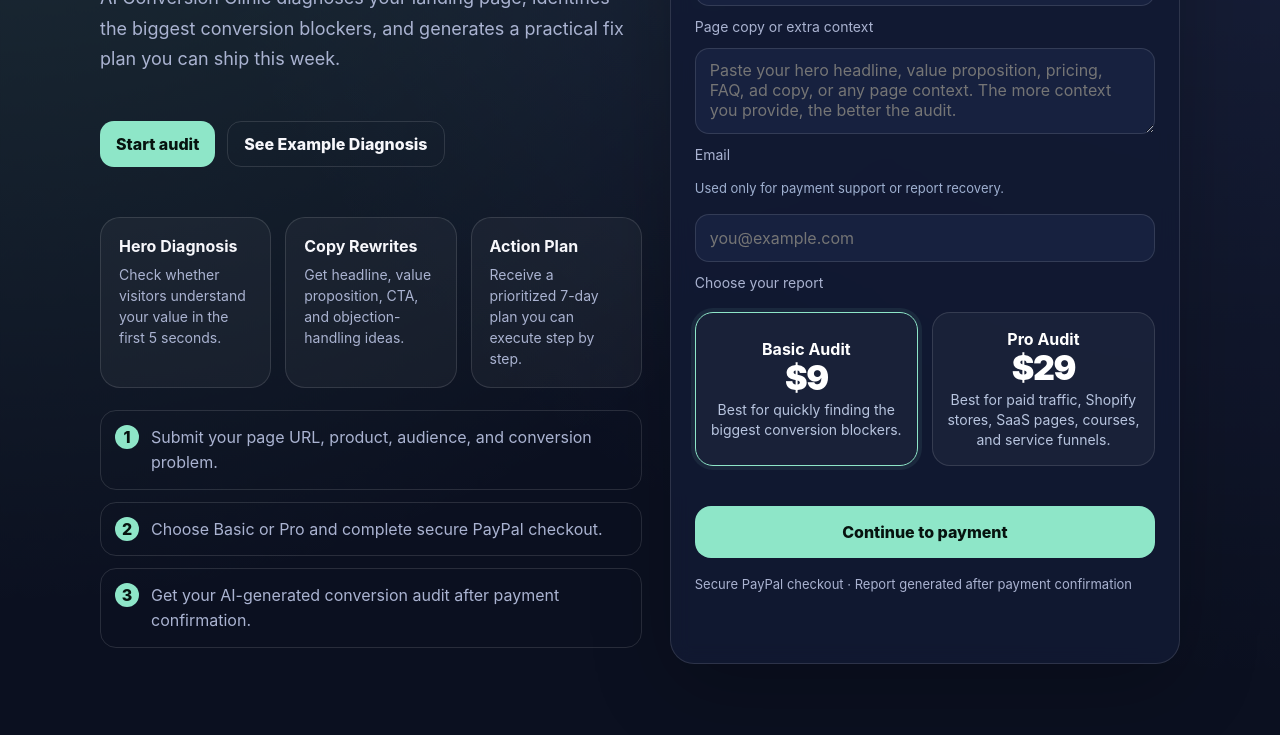
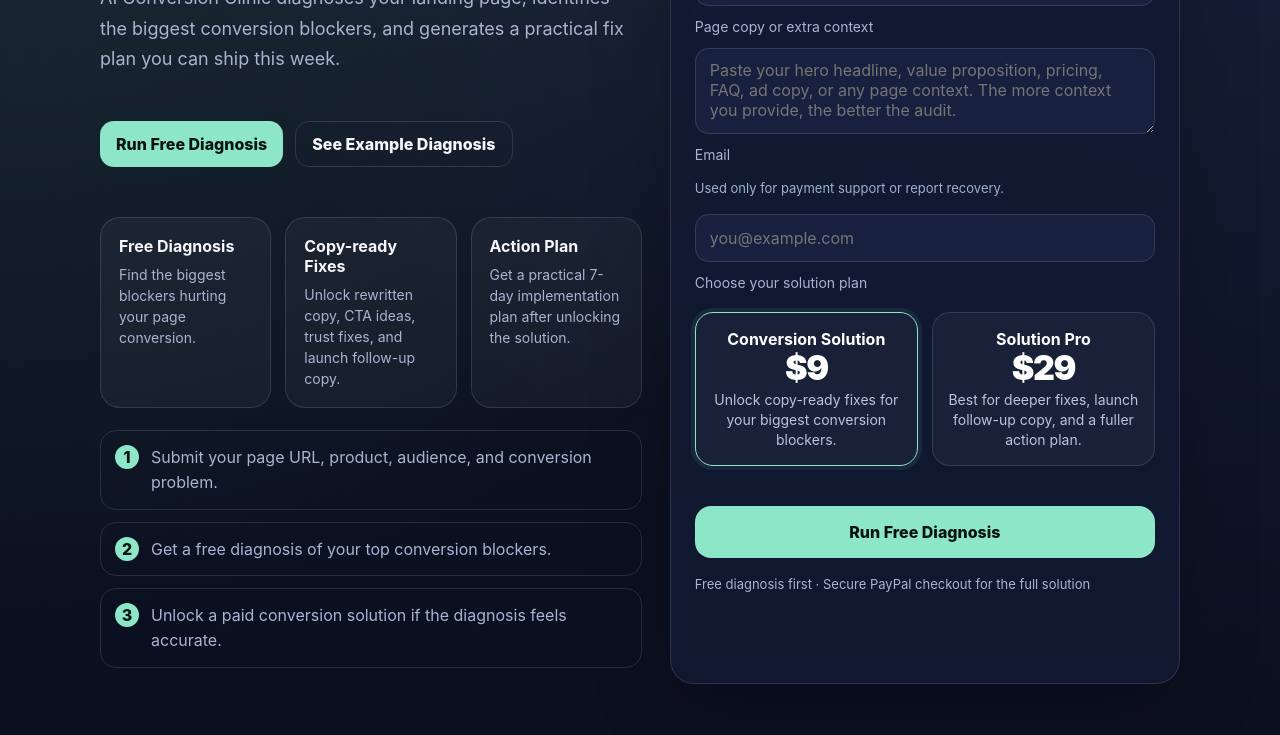
Before and after one commit to haiyangr-cmyk/ai-conversion-clinic, a Next.js app: page / in a window 1280 px wide. Shown: the part 500-1235 px from the top of the page. Built offline with nearby package versions, Linux system fonts and the light colour scheme.

Commit message:
Update homepage copy for ACC 2 diagnosis model

```diff
--- a/app/page.tsx
+++ b/app/page.tsx
@@ -18,16 +18,16 @@ const initialForm: AuditInput = {
 
 const useCases = [
   {
-    title: "Hero Diagnosis",
-    text: "Check whether visitors understand your value in the first 5 seconds."
+    title: "Free Diagnosis",
+    text: "Find the biggest blockers hurting your page conversion."
   },
   {
-    title: "Copy Rewrites",
-    text: "Get headline, value proposition, CTA, and objection-handling ideas."
+    title: "Copy-ready Fixes",
+    text: "Unlock rewritten copy, CTA ideas, trust fixes, and launch follow-up copy."
   },
   {
     title: "Action Plan",
-    text: "Receive a prioritized 7-day plan you can execute step by step."
+    text: "Get a practical 7-day implementation plan after unlocking the solution."
   }
 ];
 
@@ -96,7 +96,7 @@ export default function HomePage() {
       <div className="container">
         <nav className="nav">
           <div className="brand"><img className="brand-logo" src="/logo.jpeg" alt="AI Conversion Clinic logo" />AI Conversion Clinic</div>
-          <span className="badge">Conversion audit in minutes · PayPal checkout</span>
+          <span className="badge">Free diagnosis · Paid fix plan</span>
         </nav>
 
         <section className="grid">
@@ -106,20 +106,20 @@ export default function HomePage() {
             <p>AI Conversion Clinic diagnoses your landing page, identifies the biggest conversion blockers, and generates a practical fix plan you can ship this week.</p>
 
             <div className="hero-actions">
-              <a className="mini-cta" href="#audit-form">Start audit</a>
+              <a className="mini-cta" href="#audit-form">Run Free Diagnosis</a>
               <a className="mini-cta secondary" href="#sample-report">See Example Diagnosis</a>
             </div>
 
             <div className="cards">
-              <div className="card"><strong>Hero Diagnosis</strong><span>Check whether visitors understand your value in the first 5 seconds.</span></div>
-              <div className="card"><strong>Copy Rewrites</strong><span>Get headline, value proposition, CTA, and objection-handling ideas.</span></div>
-              <div className="card"><strong>Action Plan</strong><span>Receive a prioritized 7-day plan you can execute step by step.</span></div>
+              <div className="card"><strong>Free Diagnosis</strong><span>Find the biggest blockers hurting your page conversion.</span></div>
+              <div className="card"><strong>Copy-ready Fixes</strong><span>Unlock rewritten copy, CTA ideas, trust fixes, and launch follow-up copy.</span></div>
+              <div className="card"><strong>Action Plan</strong><span>Get a practical 7-day implementation plan after unlocking the solution.</span></div>
             </div>
 
             <div className="steps">
               <div className="step">Submit your page URL, product, audience, and conversion problem.</div>
-              <div className="step">Choose Basic or Pro and complete secure PayPal checkout.</div>
-              <div className="step">Get your AI-generated conversion audit after payment confirmation.</div>
+              <div className="step">Get a free diagnosis of your top conversion blockers.</div>
+              <div className="step">Unlock a paid conversion solution if the diagnosis feels accurate.</div>
             </div>
 </div>
 
@@ -282,7 +282,7 @@ export default function HomePage() {
             </div>
 
             <div className="field">
-              <label>Choose your report</label>
+              <label>Choose your solution plan</label>
               <div className="price-grid">
                 {(Object.keys(tiers) as Tier[]).map((tier) => (
                   <button
@@ -299,8 +299,8 @@ export default function HomePage() {
               </div>
             </div>
 
-            <button className="cta" type="submit">Continue to payment</button>
-            <p className="footer">Secure PayPal checkout · Report generated after payment confirmation</p>
+            <button className="cta" type="submit">Run Free Diagnosis</button>
+            <p className="footer">Free diagnosis first · Secure PayPal checkout for the full solution</p>
           </form>
         </section>
 
@@ -348,7 +348,7 @@ export default function HomePage() {
 
         <section className="section comparison-section" id="compare-plans">
           <div className="section-heading compact">
-            <span className="eyebrow">Basic vs Pro</span>
+            <span className="eyebrow">Solution Plans</span>
             <h2>Choose the depth you need</h2>
             <p>
               Basic gives you a quick diagnosis. Pro gives you a fuller action plan for pages with traffic,
@@ -356,7 +356,7 @@ export default function HomePage() {
             </p>
           </div>
 
-          <div className="compare-table" role="table" aria-label="Basic and Pro audit comparison">
+          <div className="compare-table" role="table" aria-label="Conversion solution plan comparison">
             <div className="compare-row compare-head" role="row">
               <div role="columnheader">What you get</div>
               <div role="columnheader">Conversion Solution · $9</div>
--- a/lib/pricing.ts
+++ b/lib/pricing.ts
@@ -2,15 +2,15 @@ import type { Tier } from "./types";
 
 export const tiers: Record<Tier, { name: string; price: string; description: string; features: string[] }> = {
   basic: {
-    name: "Basic Audit",
+    name: "Conversion Solution",
     price: "$9",
-    description: "Best for quickly finding the biggest conversion blockers.",
+    description: "Unlock copy-ready fixes for your biggest conversion blockers.",
     features: ["Conversion score", "Hero section diagnosis", "Headline/CTA rewrites", "5 action items"]
   },
   pro: {
-    name: "Pro Audit",
+    name: "Solution Pro",
     price: "$29",
-    description: "Best for paid traffic, Shopify stores, SaaS pages, courses, and service funnels.",
+    description: "Best for deeper fixes, launch follow-up copy, and a fuller action plan.",
     features: ["Full funnel diagnosis", "Buyer objections", "FAQ", "Ad hooks", "7-day optimization plan"]
   }
 };
```
